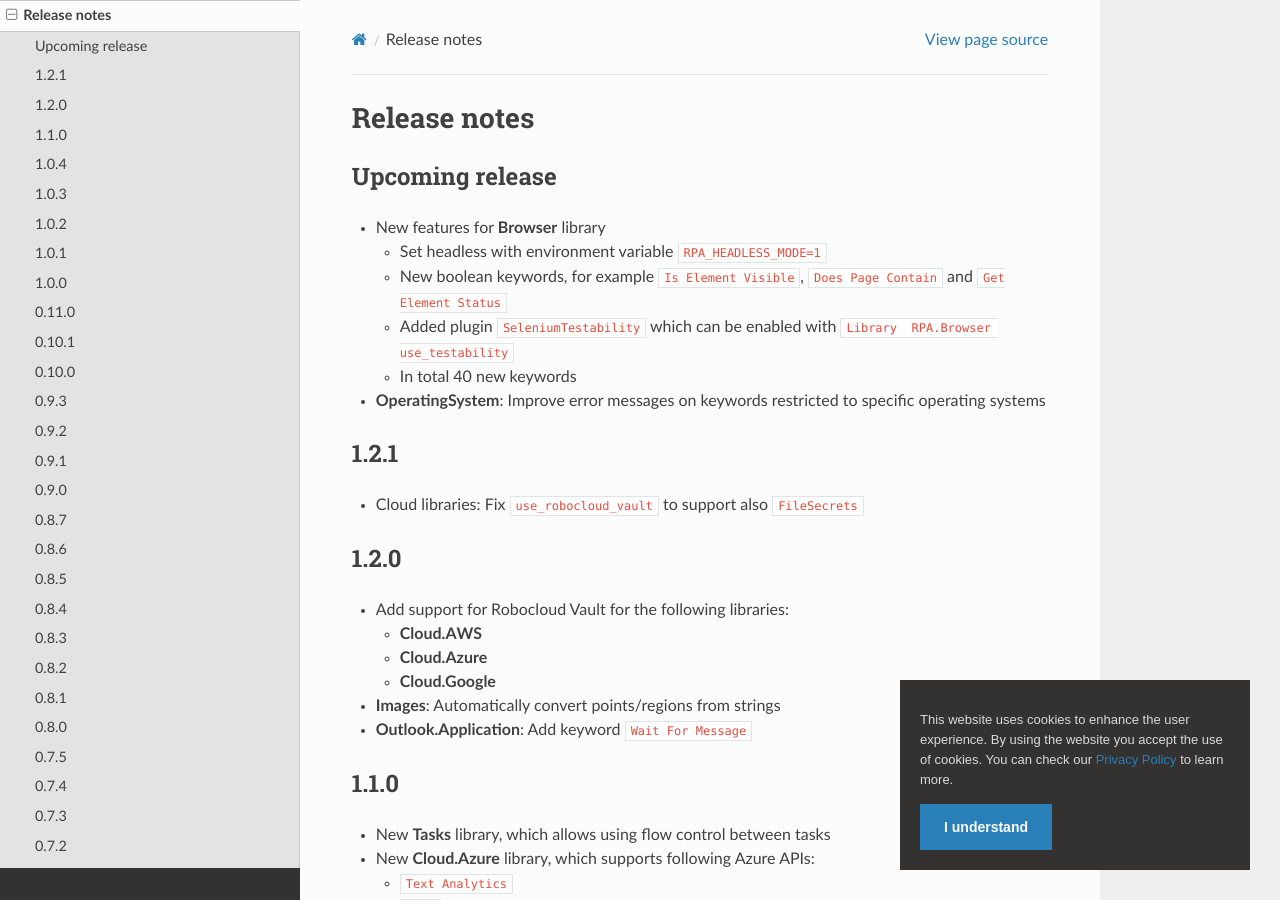
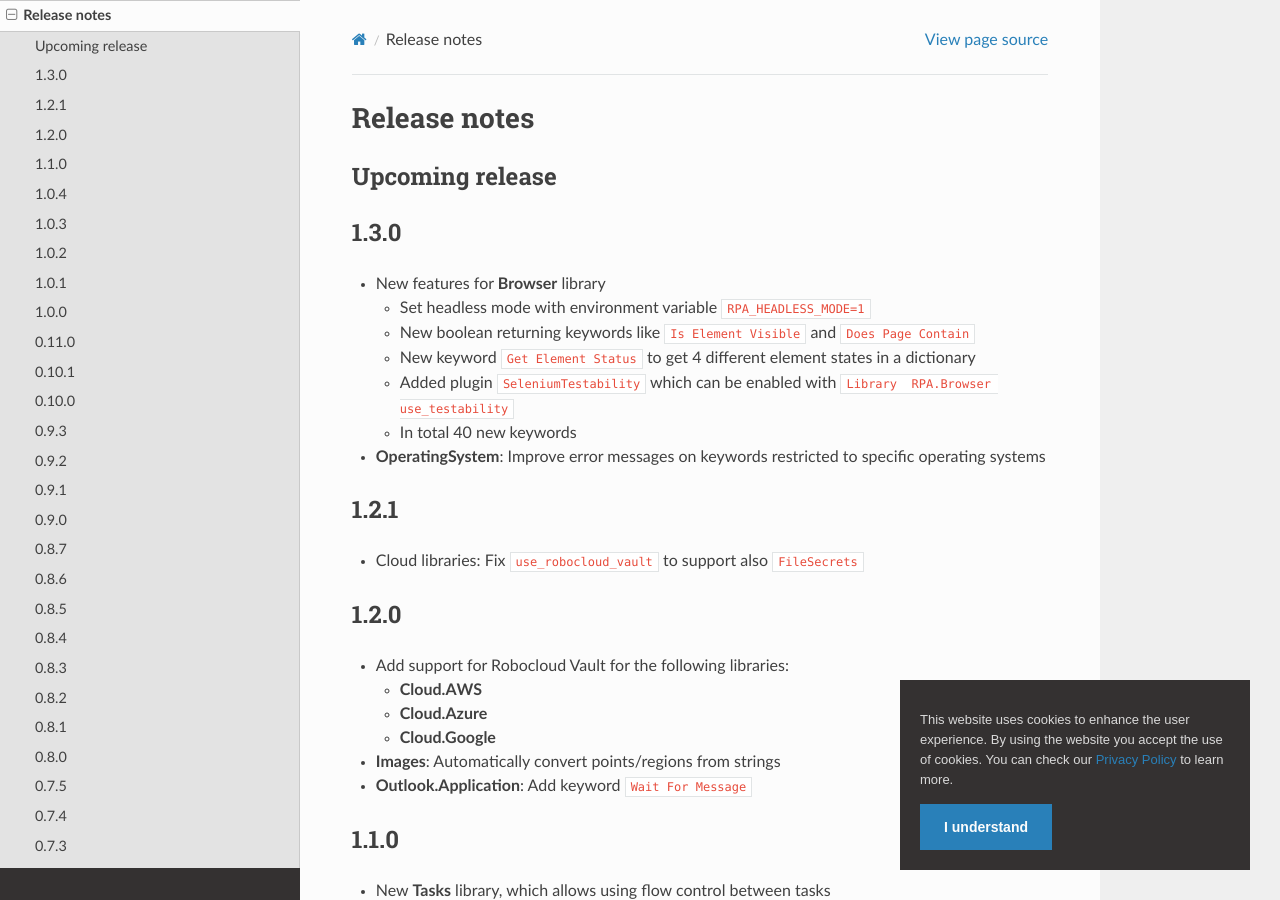
Before and after one commit to coderprovider/Framework-RPA, a Sphinx documentation site: the page built from docs/source/releasenotes.rst, in a window 1280 px wide and 900 px high. Built offline with Sphinx 7.4.7 and the Read the Docs theme 2.0.0, drawn with Linux system fonts in a browser that asks for light colours; pages that are not in the unit, such as notebooks, are missing from menus.

Commit message:
release: 1.3.0

```diff
--- a/docs/source/releasenotes.rst
+++ b/docs/source/releasenotes.rst
@@ -4,11 +4,14 @@ Release notes
 Upcoming release
 ----------------
 
+1.3.0
+-----
+
 - New features for **Browser** library
 
-  - Set headless with environment variable ``RPA_HEADLESS_MODE=1``
-  - New boolean keywords, for example ``Is Element Visible``, ``Does Page Contain``
-    and ``Get Element Status``
+  - Set headless mode with environment variable ``RPA_HEADLESS_MODE=1``
+  - New boolean returning keywords like ``Is Element Visible`` and ``Does Page Contain``
+  - New keyword ``Get Element Status`` to get 4 different element states in a dictionary
   - Added plugin ``SeleniumTestability`` which can be enabled
     with ``Library  RPA.Browser  use_testability``
   - In total 40 new keywords
--- a/pyproject.toml
+++ b/pyproject.toml
@@ -1,6 +1,6 @@
 [tool.poetry]
 name = "rpaframework"
-version = "1.2.1"
+version = "1.3.0"
 description = "A collection of tools and libraries for RPA"
 authors = [
 	"RPA Framework <rpafw@robocorp.com>",
```
